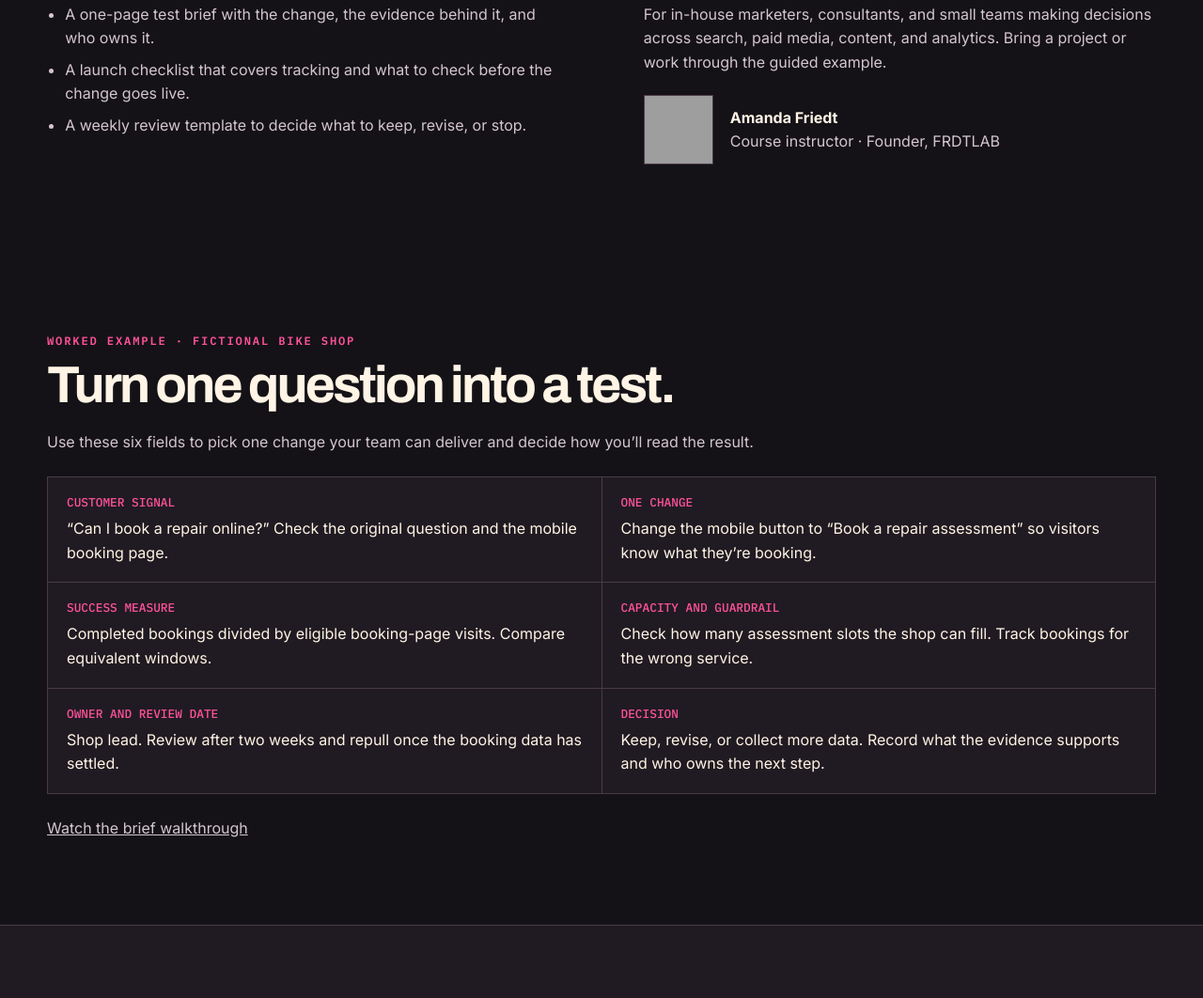
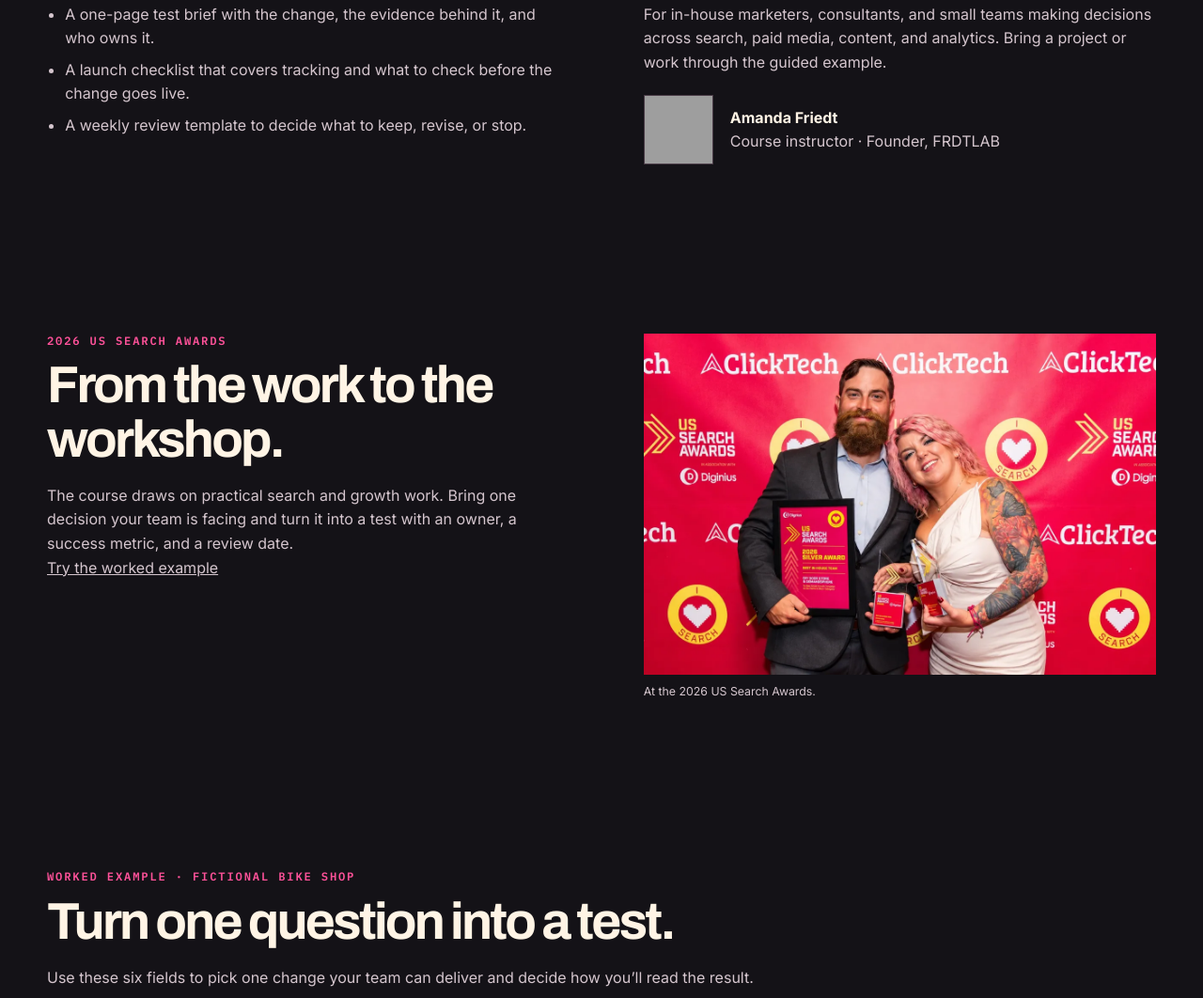
Before and after one commit to friedtamanda-web/frdtlab-site, a plain HTML site: page marketing-machine/index.html in a window 1280 px wide. Shown: the part 1204-2266 px from the top of the page at 94% size. Drawn offline with Linux system fonts and the light colour scheme; grey boxes are pictures that could not be loaded.

Commit message:
Add US Search Awards photography to course page

```diff
--- a/marketing-machine/index.html
+++ b/marketing-machine/index.html
@@ -155,6 +155,18 @@
         <p>For in-house marketers, consultants, and small teams making decisions across search, paid media, content, and analytics. Bring a project or work through the guided example.</p>
         <div class="person"><img src="https://frdtlab.com/img/headshot.jpg" alt="" width="74" height="74" loading="lazy"><div><strong>Amanda Friedt</strong><p>Course instructor · Founder, FRDTLAB</p></div></div>
       </div>
+    </section>
+    <section class="wrap section details" id="awards" aria-labelledby="awards-title">
+      <div>
+        <span class="eyebrow">2026 US Search Awards</span>
+        <h2 id="awards-title">From the work to the workshop.</h2>
+        <p>The course draws on practical search and growth work. Bring one decision your team is facing and turn it into a test with an owner, a success metric, and a review date.</p>
+        <p><a href="#test-brief">Try the worked example</a></p>
+      </div>
+      <figure style="margin:0">
+        <img src="./us-search-awards-2026.webp" alt="Two attendees holding awards in front of the US Search Awards backdrop" width="1200" height="800" loading="lazy" decoding="async" style="display:block;width:100%;height:auto">
+        <figcaption class="fine">At the 2026 US Search Awards.</figcaption>
+      </figure>
     </section>
     <section class="wrap section" id="test-brief" aria-labelledby="brief-title">
       <span class="eyebrow">Worked example · Fictional bike shop</span>
```
Also changed, not shown: marketing-machine/us-search-awards-2026.webp (added).
